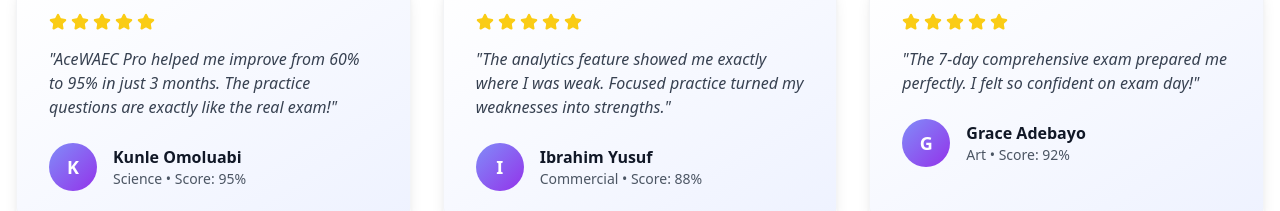
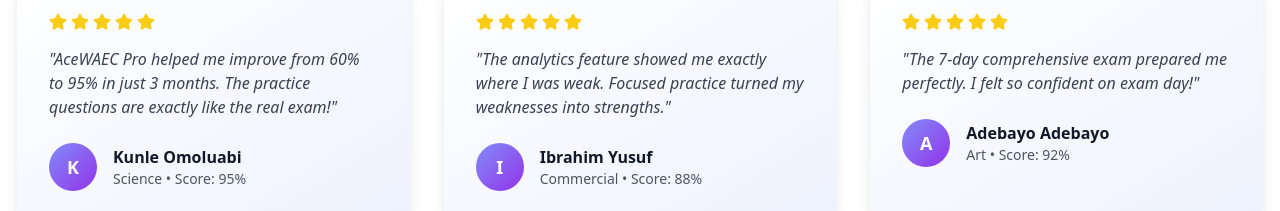
Before and after one commit to idrisalani/acewaec-frontend, a React (Vite) app: page / in a window 1280 px wide. Shown: the part 2260-2471 px from the top of the page. Built offline with nearby package versions, Linux system fonts and the light colour scheme; no server answers.

Commit message:
LandingPage.tsx  Updated!

```diff
--- a/src/pages/LandingPage.tsx
+++ b/src/pages/LandingPage.tsx
@@ -80,7 +80,7 @@
       image: null
     },
     {
-      name: 'Grace Adebayo',
+      name: 'Adebayo Adebayo',
       category: 'Art',
       score: '92%',
       text: 'The 7-day comprehensive exam prepared me perfectly. I felt so confident on exam day!',
```
